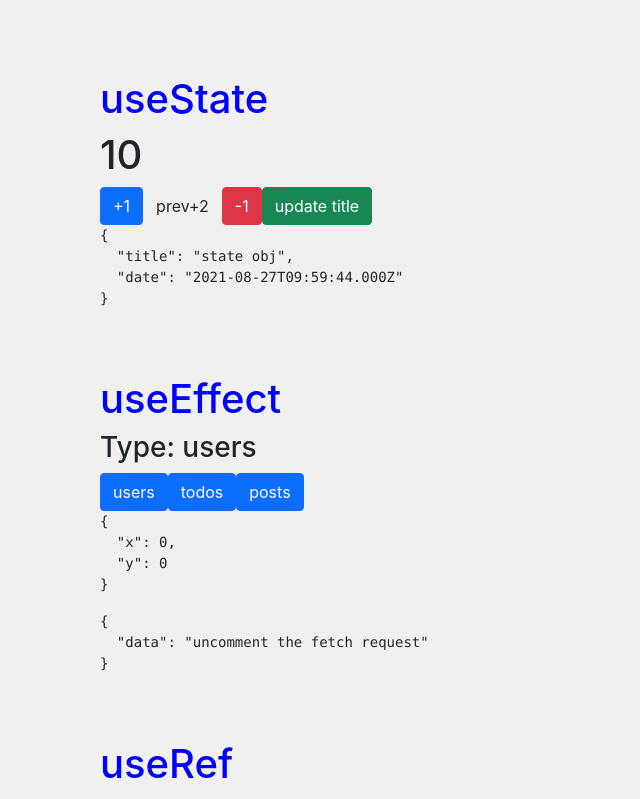
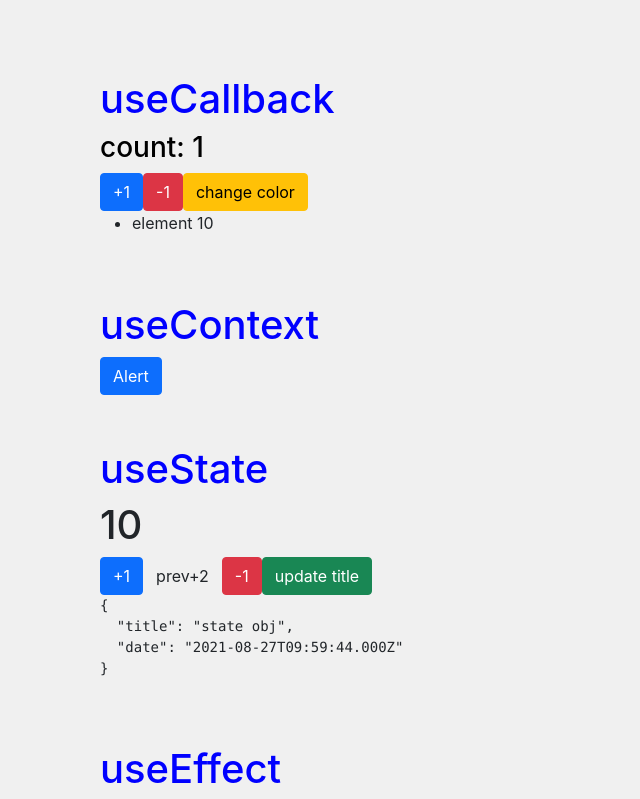
Before and after one commit to PidopryhoraVitaliy/minin-react-hooks, a React (Create React App) app: page / in a window 1280 px wide. Shown: the top 799 px of the page, without its empty margins (0-640 px from the left). Built offline with nearby package versions, Linux system fonts and the light colour scheme; the HTML template or start-up script is replaced by a standard one.

Commit message:
useCallback

```diff
--- a/src/App.js
+++ b/src/App.js
@@ -1,4 +1,6 @@
-import React, { useState } from 'react';
+import React from 'react';
+import Callback from './examples/callback';
+import Context from './examples/context';
 import Counter from './examples/counter';
 import Effect from './examples/effect';
 import Memo from './examples/memo';
@@ -8,24 +10,16 @@ import './index.css'
 
 function App() {
 
-  const [colored, setColored] = useState(false)
-
-  const slyles = {color: colored ? 'red' : 'black'}
-
   return (
     <div className="App" style={{ paddingTop: '25px', paddingLeft: '100px' }}>
 
-      {/*<h1 className="main-title">useMemo</h1>
-      <h3 style={slyles}>number: {number}</h3>
-      <h3 style={slyles}>computed value: {computed}</h3>
-      <button className="btn btn-primary" onClick={() => setNumber(number + 1)}>+1</button>
-      <button className="btn btn-danger" onClick={() => setNumber(number - 1)}>-1</button>
-      <button className="btn btn-warning" onClick={() => setColored(prev => !prev)}>change color</button>*/}
-
+      <Callback/>
+      <Context/>
       <Counter/>
       <Effect/>
       <Ref/>
       <Memo/>
+
 
     </div>
   );
--- /dev/null
+++ b/src/examples/ItemsList.js
@@ -0,0 +1,18 @@
+import React, { useEffect, useState } from 'react';
+
+export default function ItemsList({ getItems }) {
+
+    const [items, setItems] = useState([])
+
+    useEffect(() => {
+        //console.log('ItemsList getItems');
+        setItems(getItems(10))
+    }, [getItems])
+
+    return (
+        <ul>
+            {items.map(i => <li key={i}>{i}</li>)}
+        </ul>
+    )
+
+}
--- /dev/null
+++ b/src/examples/callback.js
@@ -0,0 +1,28 @@
+import React, { useCallback, useState } from 'react';
+import ItemsList from './ItemsList';
+
+export default function Callback() {
+
+  const [colored, setColored] = useState(false)
+  const [count, setCount] = useState(1)
+
+  const slyles = {color: colored ? 'red' : 'black'}
+
+  const generateItemsFromAPI = useCallback (indexNum => {
+    return new Array(count).fill('').map((_, i) => `element ${i+indexNum}`)
+  }, [count])
+
+  return (
+    <div>
+
+      <h1 className="main-title">useCallback</h1>
+      <h3 style={slyles}>count: {count}</h3>
+      <button className="btn btn-primary" onClick={() => setCount(count + 1)}>+1</button>
+      <button className="btn btn-danger" onClick={() => setCount(count - 1)}>-1</button>
+      <button className="btn btn-warning" onClick={() => setColored(prev => !prev)}>change color</button>
+
+      <ItemsList getItems={generateItemsFromAPI}></ItemsList>
+
+    </div>
+  );
+}
--- /dev/null
+++ b/src/examples/context.js
@@ -0,0 +1,13 @@
+import React from 'react';
+
+export default function Context() {
+
+  return (
+    <div>
+
+      <h1 className="main-title">useContext</h1>
+      <button className="btn btn-primary" onClick={() => {}}>Alert</button>
+
+    </div>
+  );
+}
```
